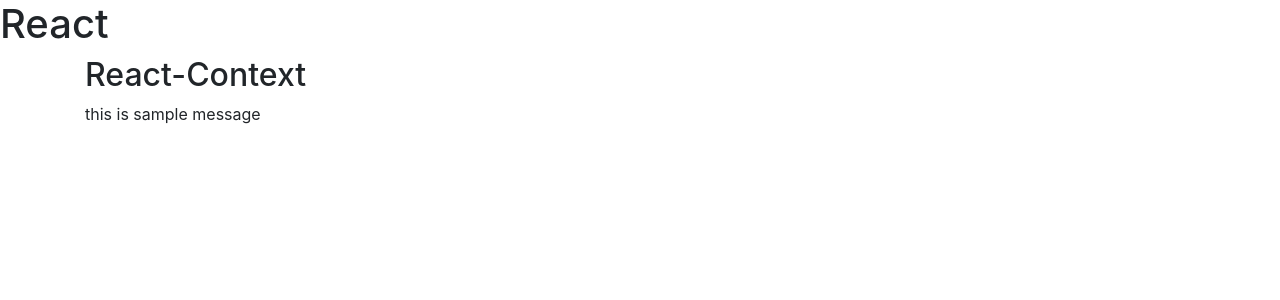
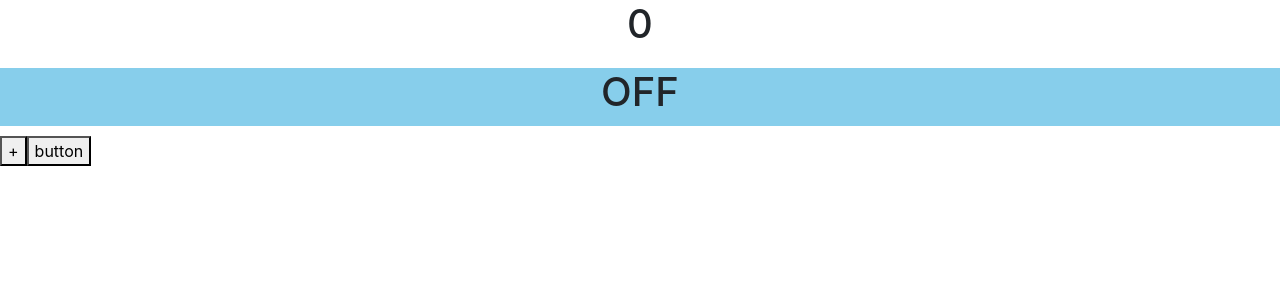
Before and after one commit to Yuki326/photo_search_app, a React (Create React App) app: page / in a window 1280 px wide. Shown: the top 300 px of the page. Built offline with nearby package versions, Linux system fonts and the light colour scheme.

Commit message:
フックを用いて2つのステートを操作

```diff
--- a/src/App.css
+++ b/src/App.css
@@ -1,72 +1,76 @@
-h1{
-  text-align:right;
-  padding:0px 50px 10px 50px;
+h1 {
+  text-align: center;
+  padding: 0px 50px 10px 50px;
   margin: 0px 0px 10px 0px;
 }
-
-input:invalid{
-  border:5px dashed red;
+.ON {
+  background-color: orange;
 }
-input:valid{
-  border:1px solid blue;
+.OFF {
+  background-color: skyblue;
 }
-.box{
-  position:fixed;
-  top:0px;
-  left:0px;
-  width:10vw;
-  height:10vh;
-  border-radius:100px;
+input:invalid {
+  border: 5px dashed red;
+}
+input:valid {
+  border: 1px solid blue;
+}
+.box {
+  position: fixed;
+  top: 0px;
+  left: 0px;
+  width: 10vw;
+  height: 10vh;
+  border-radius: 100px;
   background-color: green;
-  animation-name:move;
+  animation-name: move;
   animation-duration: 2s;
   animation-iteration-count: 1;
 }
 
-@keyframes move{
-  from{
-    top:0vh;
+@keyframes move {
+  from {
+    top: 0vh;
   }
-  to{
-    top:100vh;
+  to {
+    top: 100vh;
   }
 }
 
-
-.test{
-  position:fixed;
-  top:0px;
-  left:0px;
-  width:10vw;
-  height:10vh;
-  border-radius:100px;
+.test {
+  position: fixed;
+  top: 0px;
+  left: 0px;
+  width: 10vw;
+  height: 10vh;
+  border-radius: 100px;
   background-color: green;
-  animation-name:move2;
+  animation-name: move2;
   animation-duration: 2s;
   animation-iteration-count: 1;
 }
 
-@keyframes move2{
-  0%{
-    top:0vh;
+@keyframes move2 {
+  0% {
+    top: 0vh;
   }
-  20%{
-    top:50vh;
+  20% {
+    top: 50vh;
   }
-  40%{
-    top:30vh;
-    left:20px;
+  40% {
+    top: 30vh;
+    left: 20px;
   }
-  60%{
-    top:70vh;
-    left:50px;
+  60% {
+    top: 70vh;
+    left: 50px;
   }
-  80%{
-    top:85vh;
+  80% {
+    top: 85vh;
   }
-  100%{
-    top:100vh;
-    height:100vh;
+  100% {
+    top: 100vh;
+    height: 100vh;
   }
 }
 
--- a/src/App.js
+++ b/src/App.js
@@ -1,48 +1,22 @@
-import React, { Component } from "react";
-
-let data = {
-  title: "React-Context",
-  message: "this is sample message"
-};
-
-const SampleContext = React.createContext(data);
-
-class App extends Component {
-  render() {
-    return (
-      <>
-        <h1>React</h1>
-        <div className="container">
-          <Title />
-          <Message />
-        </div>
-      </>
-    );
-  }
+import React, { useState } from "react";
+import "./App.css";
+function App() {
+  const [count, putCount] = useState(0);
+  const [flag, setFlag] = useState(false);
+  const clickFunc = () => {
+    putCount(count + 1);
+  };
+  const changeFlag = (e) => {
+    setFlag(!flag);
+  };
+  return (
+    <div>
+      <h1>{count}</h1>
+      {flag ? <h1 className="ON">ON</h1> : <h1 className="OFF">OFF</h1>}
+      <button onClick={clickFunc}>+</button>
+      <button onClick={changeFlag}>button</button>
+    </div>
+  );
 }
 
-class Title extends Component {
-  static contextType = SampleContext;
-
-  render() {
-    return (
-      <>
-        <div>
-          <h2>{this.context.title}</h2>
-        </div>
-      </>
-    );
-  }
-}
-
-class Message extends Component {
-  static contextType = SampleContext;
-  render() {
-    return (
-      <>
-        <p>{this.context.message}</p>
-      </>
-    );
-  }
-}
 export default App;
```
